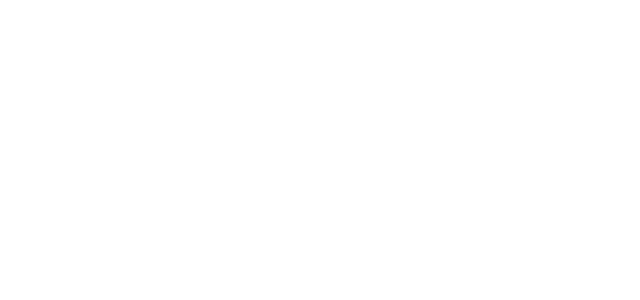
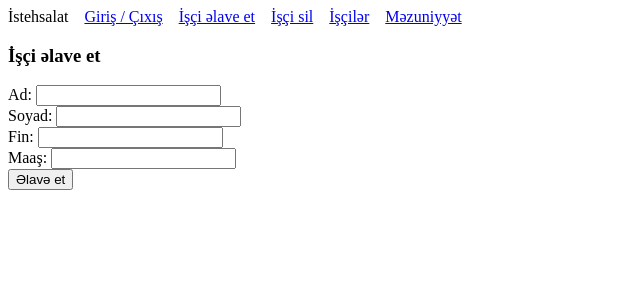
Before and after one commit to Mursel05/Istehsalat, a React (Vite) app: page /addUser in a window 1280 px wide. Before the commit this address had no page. Shown: the top 300 px of the page, without its empty margins (0-640 px from the left). Built offline with nearby package versions, Linux system fonts and the light colour scheme.

Commit message:
navbar created

```diff
--- a/src/App.jsx
+++ b/src/App.jsx
@@ -1,12 +1,16 @@
 import { BrowserRouter, Route, Routes } from "react-router-dom";
 import "./App.css";
 import EnterExitWorkers from "./components/EnterExitWorkers";
+import Navbar from "./components/Navbar";
+import AddWorker from "./components/AddWorker";
 
 function App() {
   return (
     <BrowserRouter>
+      <Navbar />
       <Routes>
-        <Route path="/" element={<EnterExitWorkers/>}/>
+        <Route path="/" element={<EnterExitWorkers />} />
+        <Route path="addUser" element={<AddWorker />} />
       </Routes>
     </BrowserRouter>
   );
--- /dev/null
+++ b/src/components/AddWorker.jsx
@@ -0,0 +1,32 @@
+import React from "react";
+
+const AddWorker = () => {
+  return (
+    <React.Fragment>
+      <form action="/">
+        <h3>İşçi əlave et</h3>
+        <div>
+          <div>
+            <label htmlFor="name">Ad: </label>
+            <input type="text" id="name" name="name" required />
+          </div>
+          <div>
+            <label htmlFor="surname">Soyad: </label>
+            <input type="text" id="surname" name="surname" required />
+          </div>
+          <div>
+            <label htmlFor="fin">Fin: </label>
+            <input type="text" id="fin" name="fin" required />
+          </div>
+          <div>
+            <label htmlFor="salary">Maaş: </label>
+            <input type="text" id="salary" name="salary" required />
+          </div>
+        </div>
+        <button>Əlavə et</button>
+      </form>
+    </React.Fragment>
+  );
+};
+
+export default AddWorker;
--- a/src/components/EnterExitWorkers.jsx
+++ b/src/components/EnterExitWorkers.jsx
@@ -1,8 +1,26 @@
 import React from "react";
 
 const EnterExitWorkers = () => {
-  return <React.Fragment>
+  const [fin, setFin] = React.useState("");
+  function handleForm(e) {
+    e.preventDefault();
+  }
 
-  </React.Fragment>;
+  return (
+    <React.Fragment>
+      <form action="/" onSubmit={handleForm}>
+        <h3>Giriş / Çıxış</h3>
+        <div>
+          <label htmlFor="id">Fin: </label>
+          <input
+            value={fin}
+            onChange={(e) => setFin(e.target.value)}
+            type="text"
+          />
+        </div>
+        <button>Göndər</button>
+      </form>
+    </React.Fragment>
+  );
 };
 export default EnterExitWorkers;
--- /dev/null
+++ b/src/components/Navbar.jsx
@@ -0,0 +1,22 @@
+import React from "react";
+import { NavLink, useNavigate } from "react-router-dom";
+
+const Navbar = () => {
+  const navigate = useNavigate();
+  return (
+    <React.Fragment>
+      <div style={{ display: "flex", gap: "1rem" }}>
+        <span onClick={() => navigate("/")}>İstehsalat</span>
+        <div style={{ display: "flex", gap: "1rem" }}>
+          <NavLink to="/">Giriş / Çıxış</NavLink>
+          <NavLink to="addUser">İşçi əlave et</NavLink>
+          <NavLink to="/">İşçi sil</NavLink>
+          <NavLink to="/">İşçilər</NavLink>
+          <NavLink to="/">Məzuniyyət</NavLink>
+        </div>
+      </div>
+    </React.Fragment>
+  );
+};
+
+export default Navbar;
```
